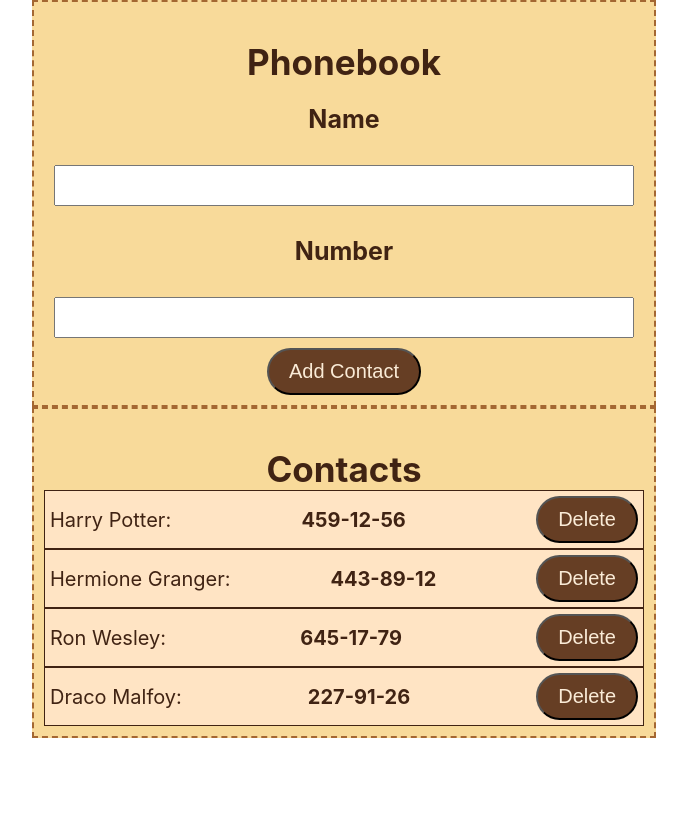
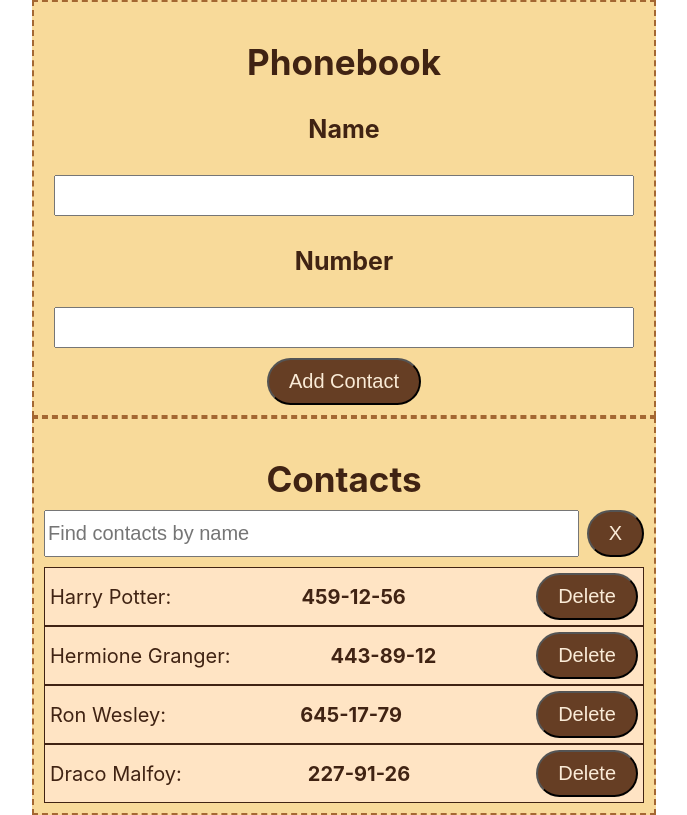
Before and after one commit to anastasia-demia/goit-react-hw-02-phonebook, a React (Create React App) app: page / in a window 1280 px wide. Shown: the whole page, without its empty margins (296-983 px from the left). Built offline with nearby package versions, Linux system fonts and the light colour scheme.

Commit message:
filter created and added css

```diff
--- a/src/components/App.jsx
+++ b/src/components/App.jsx
@@ -5,6 +5,7 @@ import { Form } from './Form/Form';
 import { List } from './List/List';
 import { nanoid } from 'nanoid';
 import startingContacts from '../data/contacts.json';
+import { Filter } from './Filter/Filter';
 
 
 export class App extends Component {
@@ -34,6 +35,14 @@ export class App extends Component {
     console.log("click bbb");
   }
 
+  onXBtnClick = () => {
+    this.setState({ filter: '' });
+  };
+
+  filterChange = (event) => {
+    this.setState({ filter: event.target.value });
+  };
+
   render() {
     const { contacts, filter } = this.state;
 
@@ -43,6 +52,7 @@ export class App extends Component {
         <Form currentContacts={contacts} onSubmit={this.addContact}></Form>
       </Section>
       <Section title="Contacts">
+        <Filter filter={filter} onClear={this.onXBtnClick} onChange={this.filterChange}></Filter>
         <List data={contacts} onDelete={this.removeContact}></List>
       </Section>
       </>
--- /dev/null
+++ b/src/components/Filter/Filter.js
@@ -0,0 +1,25 @@
+import PropTypes from 'prop-types';
+import css from './Filter.module.css';
+import { Button } from 'components/Button/Button';
+
+export const Filter = ({ filter, onClear, onChange }) => {
+  return (
+    <label className={css.label}>
+      <input
+      className={css.input}
+      type="text"
+      name="filter"
+      value={filter}
+      onChange={onChange}
+      placeholder="Find contacts by name"
+      />
+      <Button text="X" onBtnClick={() => onClear()}/>
+    </label>
+    )
+}
+
+Filter.propTypes = {
+  filter: PropTypes.string.isRequired,
+  onClear: PropTypes.func.isRequired,
+  onChange: PropTypes.func.isRequired,
+};
--- /dev/null
+++ b/src/components/Filter/Filter.module.css
@@ -0,0 +1,17 @@
+.label {
+  display: flex;
+  flex-direction: row;
+  justify-content: center;
+  margin: 0 auto;
+  width: 600px;
+};
+
+ .input{
+  color: #402313;
+ }
+
+ .input:where(input) {
+  margin-right: 8px;
+  font-size: 20px;
+  width: 100%;
+}
--- a/src/components/Form/Form.module.css
+++ b/src/components/Form/Form.module.css
@@ -1,7 +1,6 @@
 .form {
   display: flex;
   flex-direction: column;
-
 }
 
 .title {
--- a/src/components/List/List.module.css
+++ b/src/components/List/List.module.css
@@ -3,6 +3,7 @@
   flex-direction: column;
   margin: 0;
   padding: 0;
+  margin-top: 10px;
   background-color: bisque;
 }
 
--- a/src/components/Section/Section.module.css
+++ b/src/components/Section/Section.module.css
@@ -9,8 +9,7 @@
 }
 .title {
   align-self: center;
-  margin-bottom: 0px;
-  /* padding: 15px 0px; */
+  margin-bottom: 10px;
   font-size: 35px;
   color: #402313;
 }
```
Also changed, not shown: src/components/pic/cup.png (deleted).
